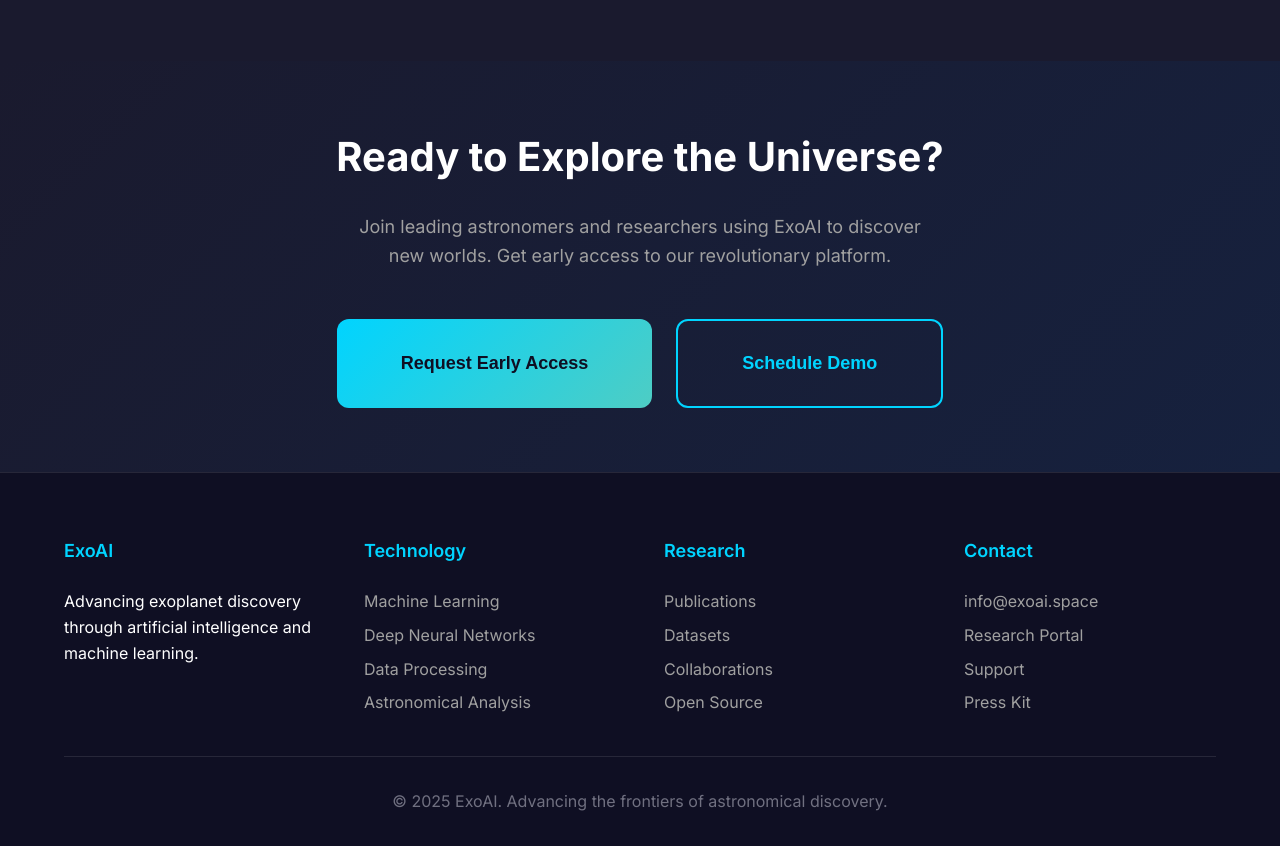
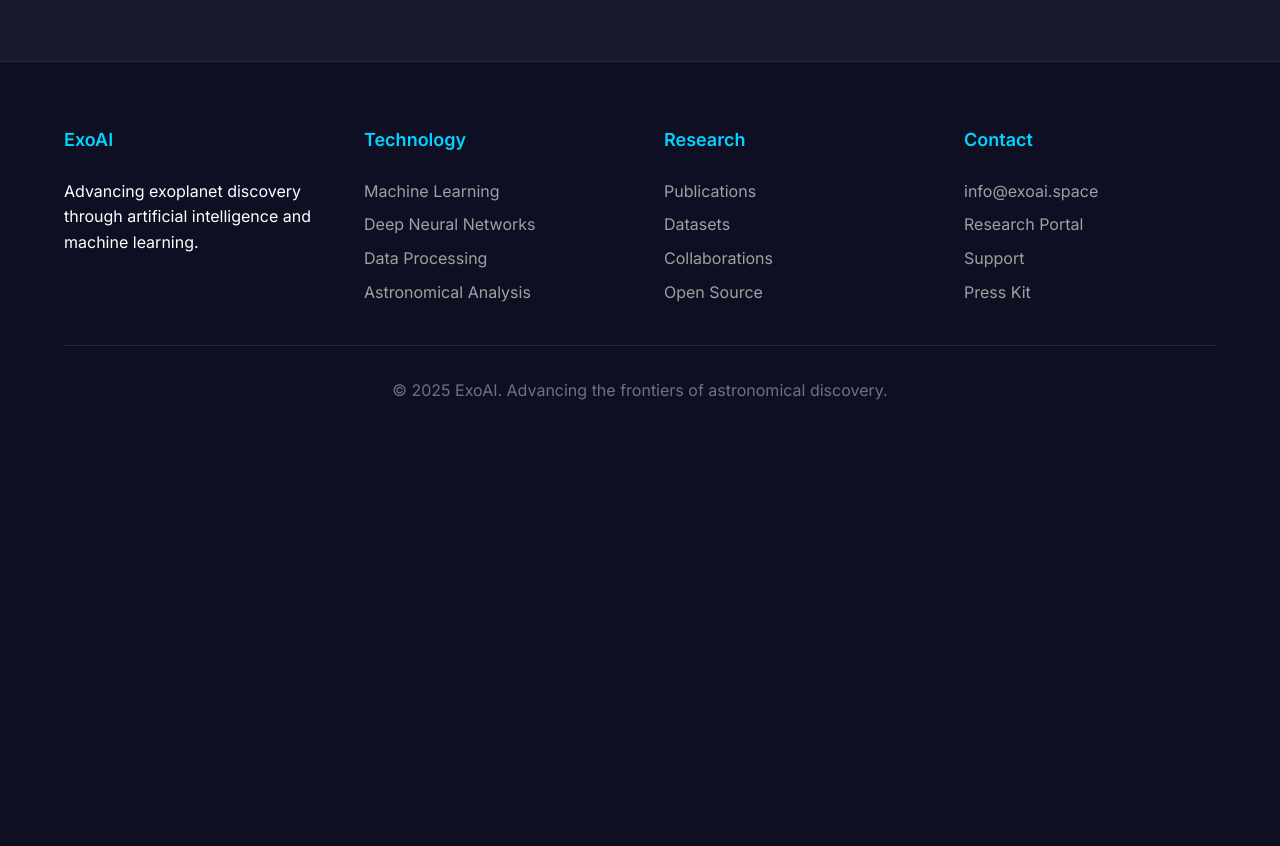
Before and after one commit to JavierLorenzzo/ExoMind, a website: page public/index.html in a window 1280 px wide. Shown: the part 1834-2680 px from the top of the page. After the commit the page ends 2270 px from the top, so only its background shows below. Drawn offline with Linux system fonts and the light colour scheme.

Commit message:
Sección eliminada

```diff
--- a/public/index.html
+++ b/public/index.html
@@ -137,20 +137,6 @@
         </div>
       </section>
 
-      <!-- CTA Section -->
-      <section class="cta">
-        <div class="container">
-          <div class="cta-content">
-            <h2>Ready to Explore the Universe?</h2>
-            <p>Join leading astronomers and researchers using ExoAI to discover new worlds. Get early access to our revolutionary platform.</p>
-            <div class="cta-buttons">
-              <button class="btn btn-primary btn-large">Request Early Access</button>
-              <button class="btn btn-outline btn-large">Schedule Demo</button>
-            </div>
-          </div>
-        </div>
-      </section>
-
       <!-- Footer -->
       <footer class="footer">
         <div class="container">
```
